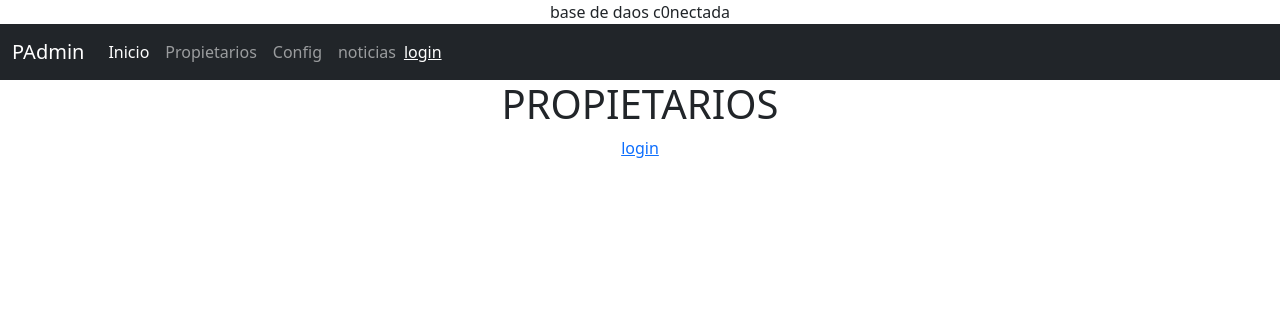
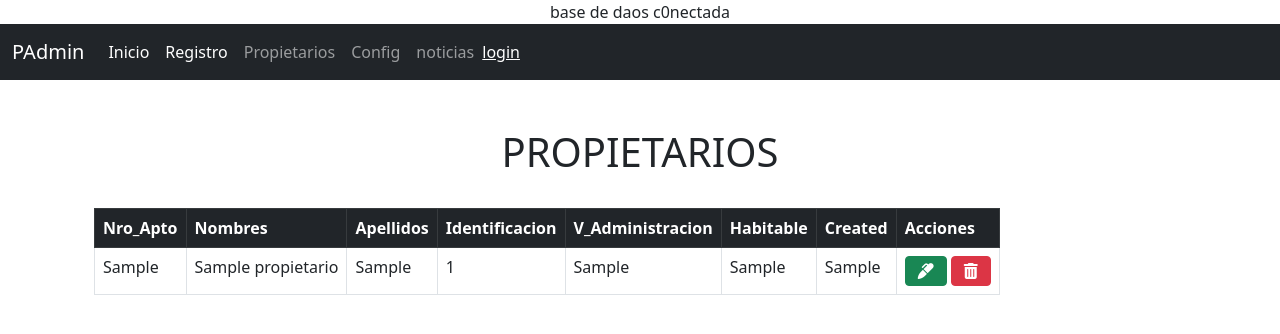
Before and after one commit to Henry781029/PAdmin, a PHP site: page /propietarios.php in a window 1280 px wide. Shown: the top 334 px of the page. Run offline with PHP 8.4, Linux system fonts and the light colour scheme; tables that the repository leaves empty or names only in its code hold one stand-in row (values such as "Sample post"); some libraries are stand-ins or nearby versions.

Commit message:
registro y propietarios

```diff
--- a/encabezados/heater.php
+++ b/encabezados/heater.php
@@ -9,6 +9,7 @@
     <link href="https://cdn.jsdelivr.net/npm/bootstrap@5.0.1/dist/css/bootstrap.min.css" rel="stylesheet" integrity="sha384-+0n0xVW2eSR5OomGNYDnhzAbDsOXxcvSN1TPprVMTNDbiYZCxYbOOl7+AMvyTG2x" crossorigin="anonymous">
     <link rel="preconnect" href="https://fonts.gstatic.com">
     <link href="https://fonts.googleapis.com/css2?family=Lato:ital,wght@0,100;0,300;0,400;0,700;0,900;1,100;1,300;1,400;1,700;1,900&display=swap" rel="stylesheet">
+    <script src="https://kit.fontawesome.com/4deb35a2e9.js" crossorigin="anonymous"></script>
 
     <nav class="navbar navbar-expand-lg navbar-dark bg-dark">
         <div class="container-fluid">
@@ -20,6 +21,9 @@
                 <ul class="navbar-nav">
                     <li class="nav-item">
                     <a class="nav-link active" aria-current="page" href="home.php">Inicio</a>
+                    </li>
+                    <li class="nav-item">
+                    <a class="nav-link active" aria-current="page" href="registro.php">Registro</a>
                     </li>
                     <li class="nav-item">
                     <a class="nav-link" href="propietarios.php">Propietarios</a>
--- a/propietarios.php
+++ b/propietarios.php
@@ -1,10 +1,71 @@
 
 <?php include("Bdatos.php")?>
 <?php include("encabezados/heater.php")?>
-
+<br>
+<br>
 <h1>PROPIETARIOS</h1>
 
-<a href="login.php">login</a>
+<div class="container p-4">
+    <div class="row">
+        <div class="col-md-10">
+            <table class="table table-bordered">
+                <thead class="table-dark">
+                    <tr>
+                        <th scope="col">Nro_Apto</th>
+                        <th scope="col">Nombres</th>
+                        <th scope="col">Apellidos</th>
+                        <th scope="col">Identificacion</th>
+                        <th scope="col">V_Administracion</th>
+                        <th scope="col">Habitable</th>
+                        <th scope="col">Created</th>
+                        <th scope="col">Acciones</th>
+
+                    </tr>
+
+                </thead>
+                <tbody>
+
+                    <?php
+
+                        $query = "SELECT * FROM propietarios";
+                        $resultadopropietarios= mysqli_query($conexion, $query);
+
+                        while($row = mysqli_fetch_array($resultadopropietarios)) {
+
+                    ?>
+                        <tr>
+
+                            <td><?php echo $row['nro_apto']?></td>
+                            <td><?php echo $row['nombres']?></td>
+                            <td><?php echo $row['apellidos']?></td>
+                            <td><?php echo $row['identificacion']?></td>
+                            <td><?php echo $row['v_admon']?></td>
+                            <td><?php echo $row['habitable']?></td>
+                            <td><?php echo $row['created']?></td>
+                            <td>
+
+                                <a href="editarpropietario.php?id=<?php echo $row['id']?>" class= "btn btn-success">
+                                <i class="fas fa-marker"></i>
+                                </a>
+                                <a href="borrarpropietario.php?id=<?php echo $row['id']?>" class="btn btn-danger">
+                                <i class="fas fa-trash-alt"></i>
+                                </a>
+
+                            </td>
+
+                        </tr>
 
 
+                    <?php }  ?>
+
+                </tbody>
+
+            </table>
+
+        </div>
+
+    </div>
+
+</div>
+
 <?php include("encabezados/footer.php")?>
```
Also changed, not shown: agregarpropietario.php (+31 -0 lines), registro.php (added, +56 -0 lines), caratula.css (line endings or trailing spaces).
